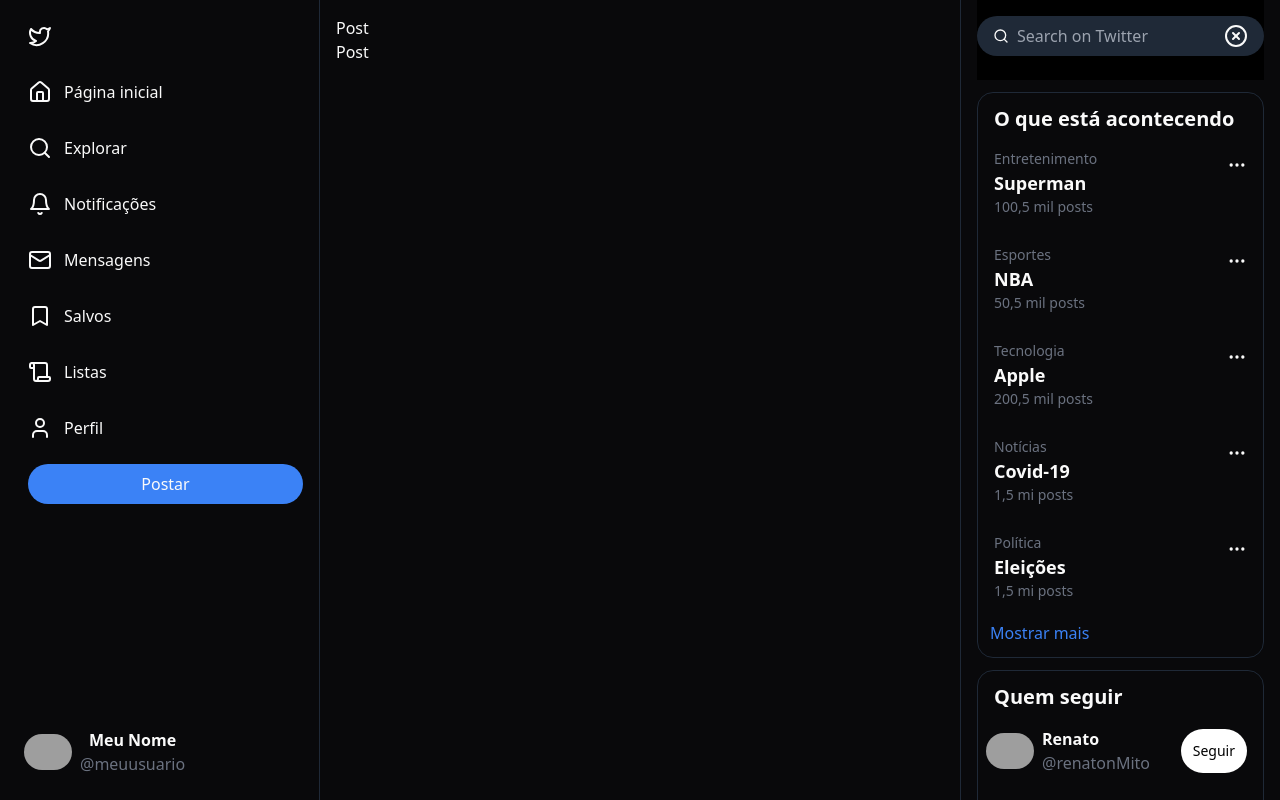
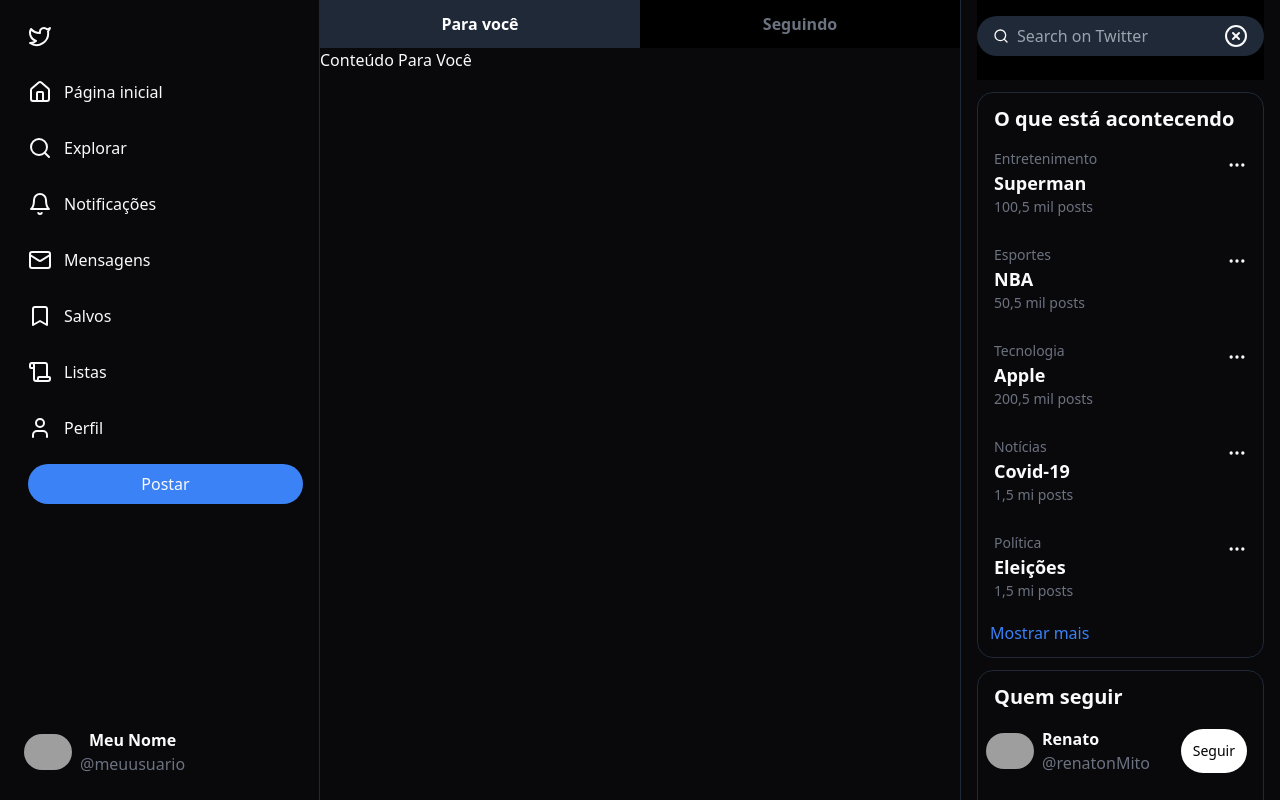
Before and after one commit to RenatoMAP77/twitter-page, a Next.js app: page / in a window 1280 px wide. Built offline with nearby package versions, Linux system fonts and the light colour scheme; grey boxes are pictures that could not be loaded.

Commit message:
Uso de hooker e começo criação main da página

```diff
--- a/package.json
+++ b/package.json
@@ -11,7 +11,7 @@
   "dependencies": {
     "lucide-react": "^0.406.0",
     "next": "14.2.4",
-    "react": "^18",
+    "react": "^18.3.1",
     "react-dom": "^18",
     "tailwind-scrollbar-hide": "^1.1.7"
   },
--- a/src/app/page.tsx
+++ b/src/app/page.tsx
@@ -1,24 +1,30 @@
-import {Bookmark, Search, Twitter, Bell, Mail, Scroll, User, Home as TtHome, CircleX, Ellipsis} from 'lucide-react'
+"use client";
+import { useState } from 'react';
+import { Bookmark, Search, Twitter, Bell, Mail, Scroll, User, Home as TtHome, CircleX, Ellipsis } from 'lucide-react';
 import { TrendingTopics } from './Components/TrendingTopics/TrendingTopics';
 import { WhoToFollow } from './Components/WhoToFollow/WhoToFollow';
+
 export default function Home() {
+  const [activeTab, setActiveTab] = useState('forYou');
+
+  const handleTabClick = (tab: string) => {
+    setActiveTab(tab);
+  };
+
   return (
-    <div className="h-screen flex ">
-
+    <div className="h-screen flex">
       <aside id="menus" className="w-1/4 p-4 border-r border-gray-800 flex flex-col justify-between">
-
         <nav className="space-y-4 pl-3">
-    <a href="" className="flex py-2 "><Twitter /></a>
-    <a href="" className="flex py-2 hover:bg-gray-700 transition duration-200 ease-in-out  rounded-full"><TtHome /><span className='ml-3'>Página inicial</span></a>
-    <a href="" className="flex py-2 hover:bg-gray-700 transition duration-200 ease-in-out  rounded-full"><Search /><span className='ml-3'>Explorar</span></a>
-    <a href="" className="flex py-2 hover:bg-gray-700 transition duration-200 ease-in-out  rounded-full"><Bell /><span className='ml-3'>Notificações</span></a>
-    <a href="" className="flex py-2 hover:bg-gray-700 transition duration-200 ease-in-out  rounded-full"><Mail /><span className='ml-3'>Mensagens</span></a>
-    <a href="" className="flex py-2 hover:bg-gray-700 transition duration-200 ease-in-out  rounded-full"><Bookmark /><span className='ml-3'>Salvos</span></a>
-    <a href="" className="flex py-2 hover:bg-gray-700 transition duration-200 ease-in-out  rounded-full"><Scroll /><span className='ml-3'>Listas</span></a>
-    <a href="" className="flex py-2 hover:bg-gray-700 transition duration-200 ease-in-out  rounded-full"><User /><span className='ml-3'>Perfil</span></a>
+          <a href="" className="flex py-2"><Twitter /></a>
+          <a href="" className="flex py-2 hover:bg-gray-700 transition duration-200 ease-in-out rounded-full"><TtHome /><span className='ml-3'>Página inicial</span></a>
+          <a href="" className="flex py-2 hover:bg-gray-700 transition duration-200 ease-in-out rounded-full"><Search /><span className='ml-3'>Explorar</span></a>
+          <a href="" className="flex py-2 hover:bg-gray-700 transition duration-200 ease-in-out rounded-full"><Bell /><span className='ml-3'>Notificações</span></a>
+          <a href="" className="flex py-2 hover:bg-gray-700 transition duration-200 ease-in-out rounded-full"><Mail /><span className='ml-3'>Mensagens</span></a>
+          <a href="" className="flex py-2 hover:bg-gray-700 transition duration-200 ease-in-out rounded-full"><Bookmark /><span className='ml-3'>Salvos</span></a>
+          <a href="" className="flex py-2 hover:bg-gray-700 transition duration-200 ease-in-out rounded-full"><Scroll /><span className='ml-3'>Listas</span></a>
+          <a href="" className="flex py-2 hover:bg-gray-700 transition duration-200 ease-in-out rounded-full"><User /><span className='ml-3'>Perfil</span></a>
           <button className="py-2 w-full bg-blue-500 rounded-full hover:bg-blue-400 transition duration-200 ease-in-out">Postar</button>
         </nav>
-
         <footer id='my-profile' className='mt-auto'>
           <button className='w-full hover:bg-gray-700 transition duration-200 ease-in-out p-2 rounded-full'>
             <div className='flex items-center'>
@@ -32,38 +38,62 @@
         </footer>
       </aside>
 
-      <main className="w-1/2 p-4">
-        <div>Post</div>
-        <div>Post</div>
+      <main className="w-1/2  ">
+
+        <nav className="sticky top-0 bg-black  z-10 flex justify-around h-12 ">
+
+          <button
+            className={`px-4 py-2 font-bold  ${activeTab === 'forYou' ? 'bg-gray-800 text-white' : 'bg-transparent text-gray-500'}
+             hover:bg-gray-700 container transition duration-200 ease-in-out`}
+            onClick={() => handleTabClick('forYou')}
+          >
+            Para você
+          </button>
+          <button
+            className={`px-4 py-2 font-bold rounded ${activeTab === 'following' ? 'bg-gray-800 text-white' : 'bg-transparent text-gray-500'}
+             hover:bg-gray-700 container transition duration-200 ease-in-out`}
+            onClick={() => handleTabClick('following')}
+          >
+            Seguindo
+          </button>
+        </nav>
+
+        <div>
+          {activeTab === 'forYou' && (
+            <div>
+              <p>Conteúdo Para Você</p>
+              {/* Adicione mais conteúdo aqui */}
+            </div>
+          )}
+          {activeTab === 'following' && (
+            <div>
+              <p>Conteúdo Seguindo</p>
+              {/* Adicione mais conteúdo aqui */}
+            </div>
+          )}
+        </div>
       </main>
 
-
-
       <aside className="w-1/4 pl-4 pr-4 pb-4 border-l border-x-gray-800 overflow-y-scroll scrollbar-hide">
-
         <nav className="sticky top-0 w-full bg-black z-10 pt-4 pb-2">
           <div id="search" className="mb-4">
-            <form className='flex items-center'>
-              <input type="text"
+            <form className='relative flex items-center'>
+              <button id='SearchButton' className='absolute left-2 pl-2'>
+                <Search className='w-4' />
+              </button>
+              <input
+                type="text"
                 placeholder='Search on Twitter'
                 className='bg-gray-800 rounded-full text-white p-2 pl-10 w-full focus:outline-none focus:ring-2 focus:bg-gray-950 focus:ring-blue-800'
               />
-              <button className='absolute right-2 rounded-full transition duration-200 ease-in-out top-1/2 transform -translate-y-1/2 hover:bg-gray-700 p-2 -mt-1'>
+              <button className='absolute right-2 rounded-full transition duration-200 ease-in-out top-1/2 transform -translate-y-1/2 hover:bg-gray-700 p-2'>
                 <CircleX />
-              </button>
-              <button id='SearchButton' className='absolute left-2 pl-2'>
-                <Search className='w-4' />
               </button>
             </form>
           </div>
         </nav>
-
-       <TrendingTopics/>
-
-       <WhoToFollow/>
-
-
-
+        <TrendingTopics />
+        <WhoToFollow />
       </aside>
     </div>
   );
```
Also changed, not shown: 1 other file (tests, documents, lock files or other folders). Lines whose indentation alone changed are shown as unchanged.
